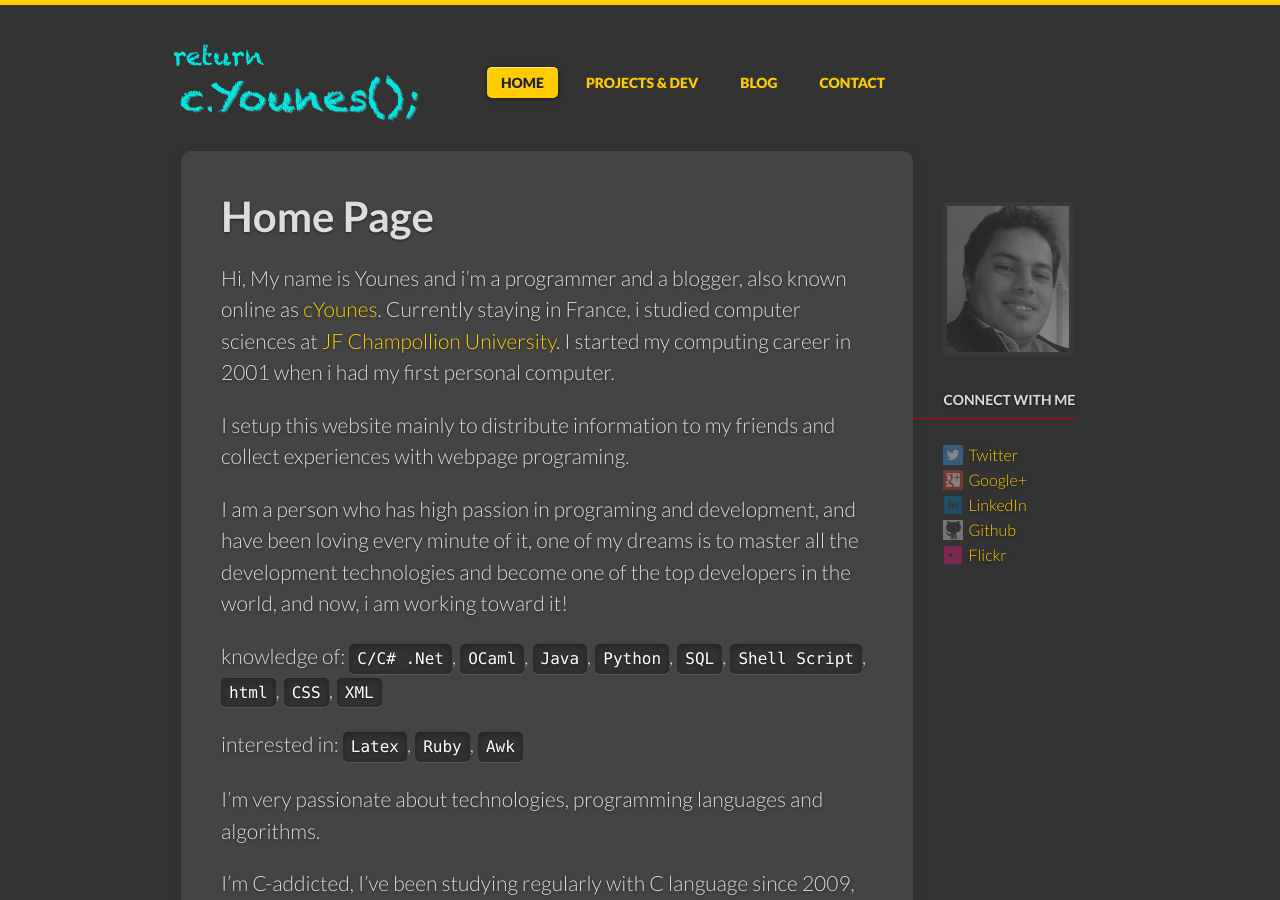
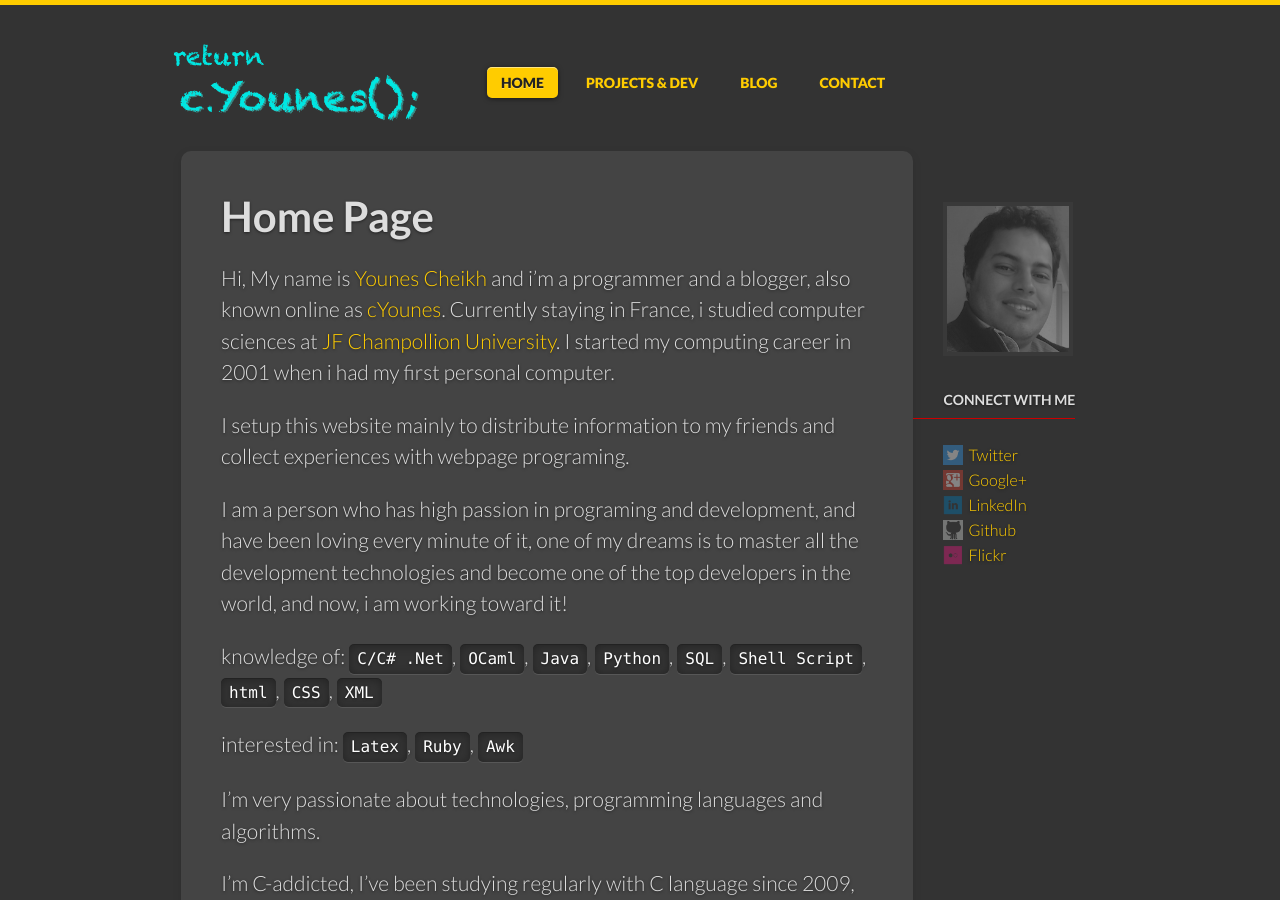
Before and after one commit to cyounes/cyounes.github.io, a Jekyll site: the page built from index.md, in a window 1280 px wide and 900 px high. Built offline with Jekyll 4.4.1, drawn with Linux system fonts in a browser that asks for light colours; some web fonts are replaced; Markdown is read by kramdown in place of the engine named in the settings.

```diff
--- a/index.md
+++ b/index.md
@@ -5,7 +5,7 @@ title_tag: while(!(succeed == try()))
 overview: true
 ---
 
-Hi, My name is Younes and i’m a programmer and a blogger, also known online as [cYounes][11]. Currently staying in France, i studied computer sciences at [JF Champollion University][13]. I started my computing career in 2001 when i had my first personal computer.
+Hi, My name is [Younes Cheikh][14] and i’m a programmer and a blogger, also known online as [cYounes][11]. Currently staying in France, i studied computer sciences at [JF Champollion University][13]. I started my computing career in 2001 when i had my first personal computer.
 
 I setup this website mainly to distribute information to my friends and collect experiences with webpage programing.
 
```
Also changed, not shown: other parts of index.md (+1 -0 lines), projects/index.md (+1 -1 lines).
